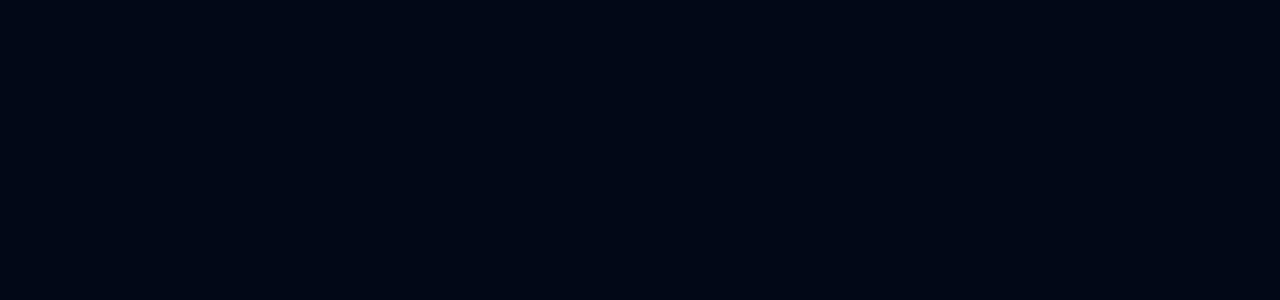
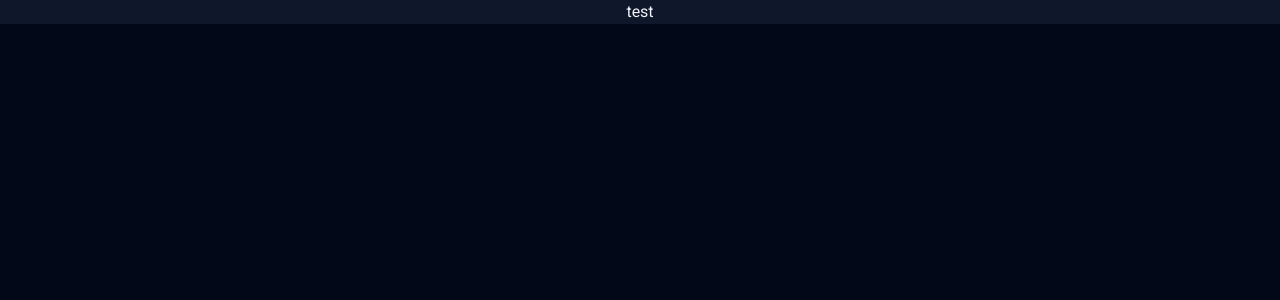
Before and after one commit to m1del/code4change, a React (Vite) app: page /json in a window 1280 px wide. Before the commit this address had no page. Shown: the top 300 px of the page. Built offline with nearby package versions, Linux system fonts and the light colour scheme.

Commit message:
init boilerplate

```diff
--- a/src/App.tsx
+++ b/src/App.tsx
@@ -12,6 +12,7 @@ interface Options {
   notes: string;
 }
 import WorkoutPlanStream from "./pages/WorkoutPlanStream";
+import Test from "./pages/Test";
 
 export default function App() {
   const [options, setOptions] = useState<Options>({
@@ -38,6 +39,7 @@ export default function App() {
             <Route path="/options" element={<Options />} />
             <Route path="/workout" element={<Workout />} />
             <Route path="/test" element={<WorkoutPlanStream />} />
+            <Route path="/json" element={<Test />} />
           </Routes>
         </div>
       </Router>
--- /dev/null
+++ b/src/pages/Test.tsx
@@ -0,0 +1,7 @@
+export default function Test() {
+  return (
+    <>
+      <h1>test</h1>
+    </>
+  );
+}
```
